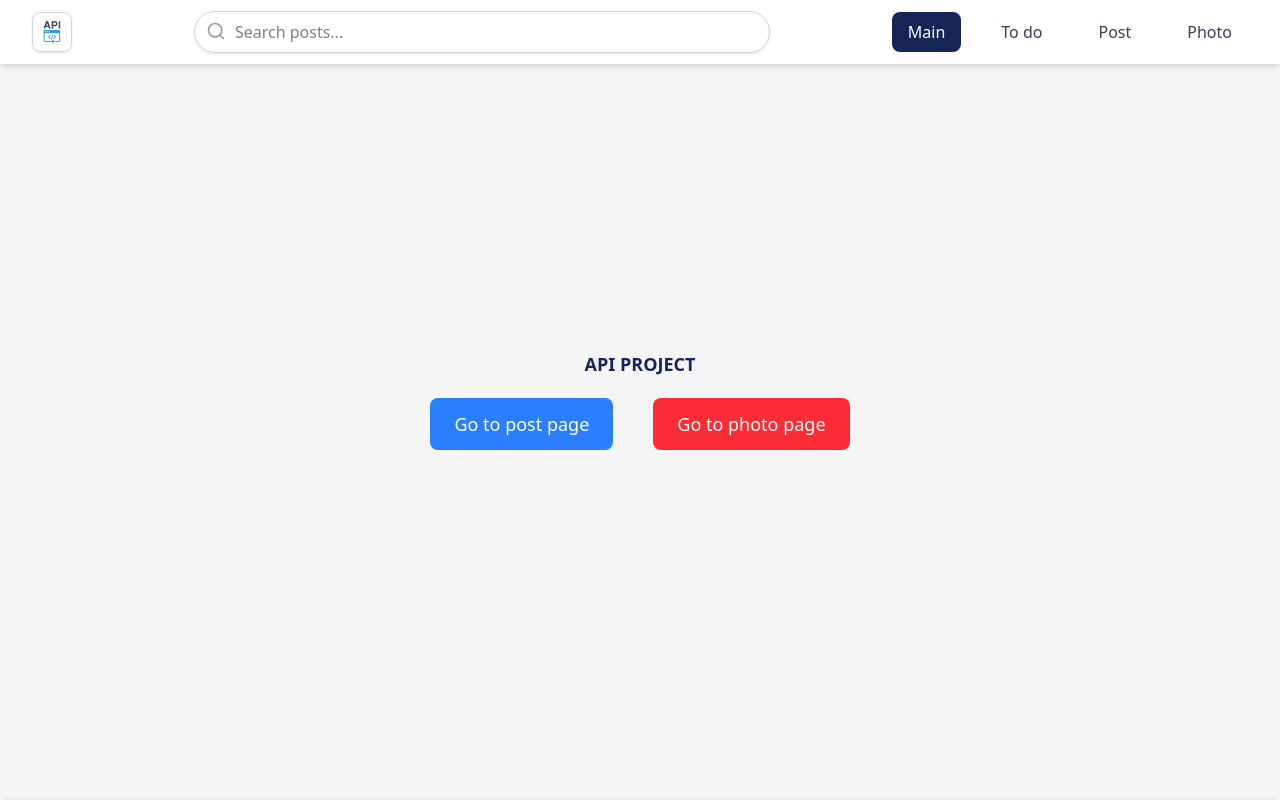
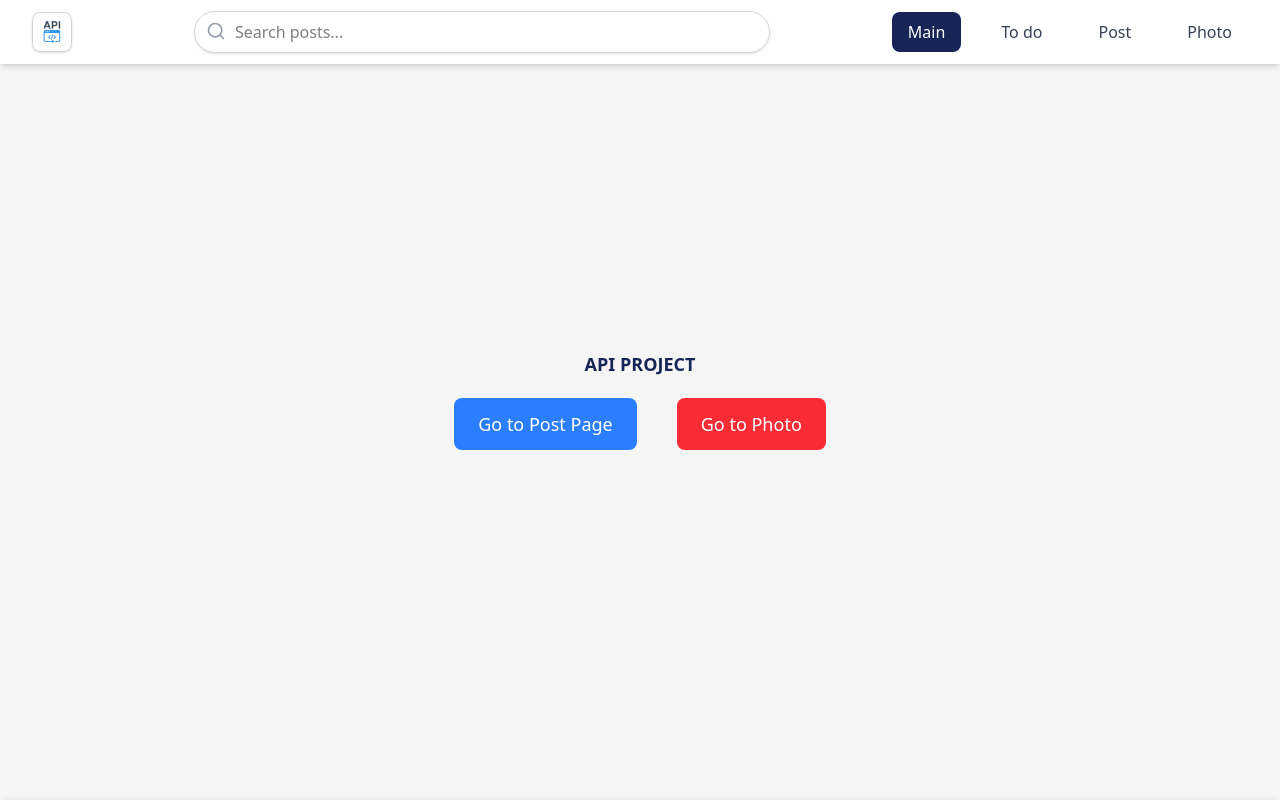
Before and after one commit to frau-azadeh/api, a Next.js app: page / in a window 1280 px wide. Shown: the top 800 px of the page. Built offline with nearby package versions, Linux system fonts and the light colour scheme.

Commit message:
update prettier, and use memo and usememo

```diff
--- a/src/app/page.tsx
+++ b/src/app/page.tsx
@@ -1,8 +1,31 @@
+import { memo, useMemo } from "react";
+
 import Link from "next/link";
 
 import Button from "@/components/ui/Button";
 
-export default function Home() {
+const Home = () => {
+  const postButton = useMemo(
+    () => (
+      <Link href="/posts">
+        <Button variant="primary" size="lg">
+          Go to Post Page
+        </Button>
+      </Link>
+    ),
+    [],
+  );
+
+  const photoButton = useMemo(
+    () => (
+      <Link href="/photo">
+        <Button variant="danger" size="lg">
+          Go to Photo
+        </Button>
+      </Link>
+    ),
+    [],
+  );
   return (
     <div className="flex justify-center items-center h-screen">
       <div>
@@ -10,18 +33,12 @@ export default function Home() {
           <h1 className="text-blue-950 font-bold text-lg">API PROJECT</h1>
         </div>
         <div className="justify-center items-center flex gap-10">
-          <Link href="./posts">
-            <Button variant="primary" size="lg">
-              Go to post page
-            </Button>
-          </Link>
-          <Link href="./photo">
-            <Button variant="danger" size="lg">
-              Go to photo page
-            </Button>
-          </Link>
+          {postButton}
+          {photoButton}
         </div>
       </div>
     </div>
   );
-}
+};
+
+export default memo(Home);
--- a/src/components/ui/Button.tsx
+++ b/src/components/ui/Button.tsx
@@ -1,4 +1,4 @@
-import React, { ButtonHTMLAttributes, ReactNode } from "react";
+import React, { ButtonHTMLAttributes, ReactNode, memo } from "react";
 
 import clsx from "clsx";
 
@@ -47,4 +47,4 @@ const Button: React.FC<ButtonProps> = ({
   );
 };
 
-export default Button;
+export default memo(Button);
```
